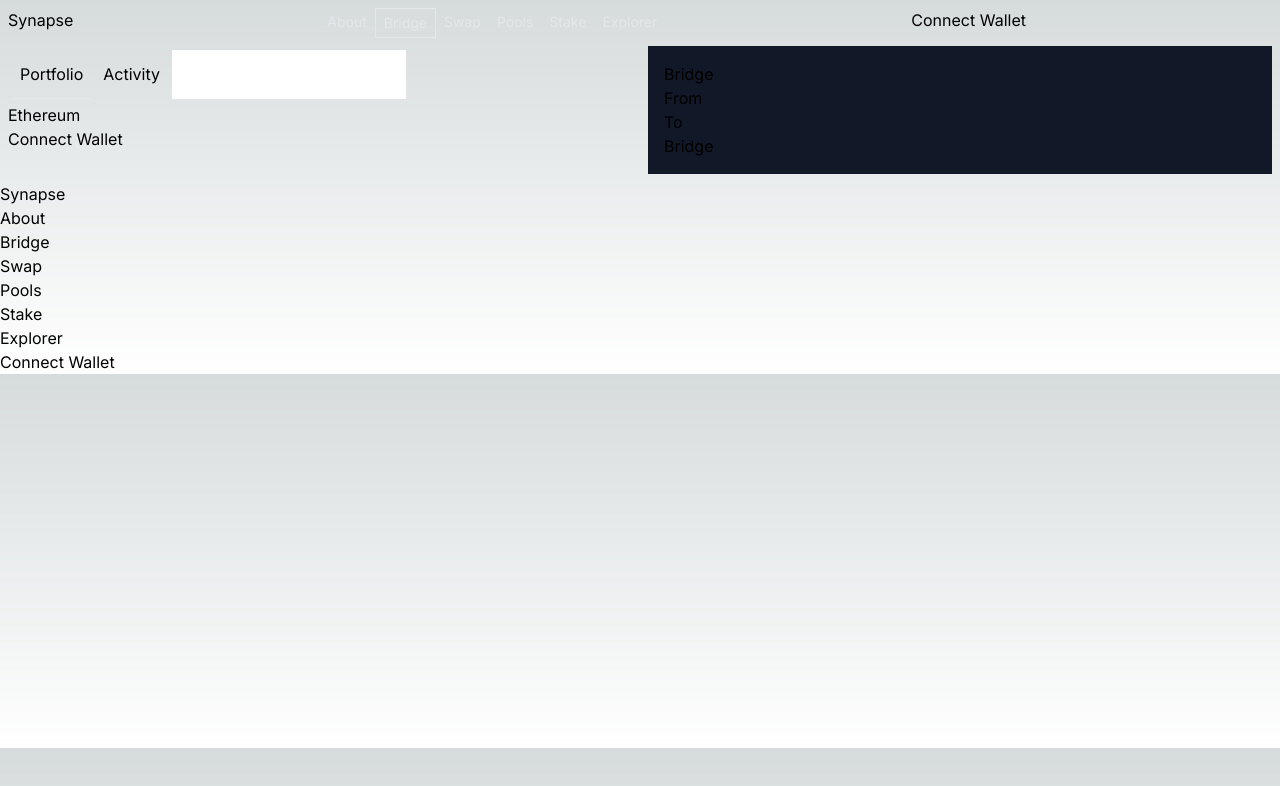
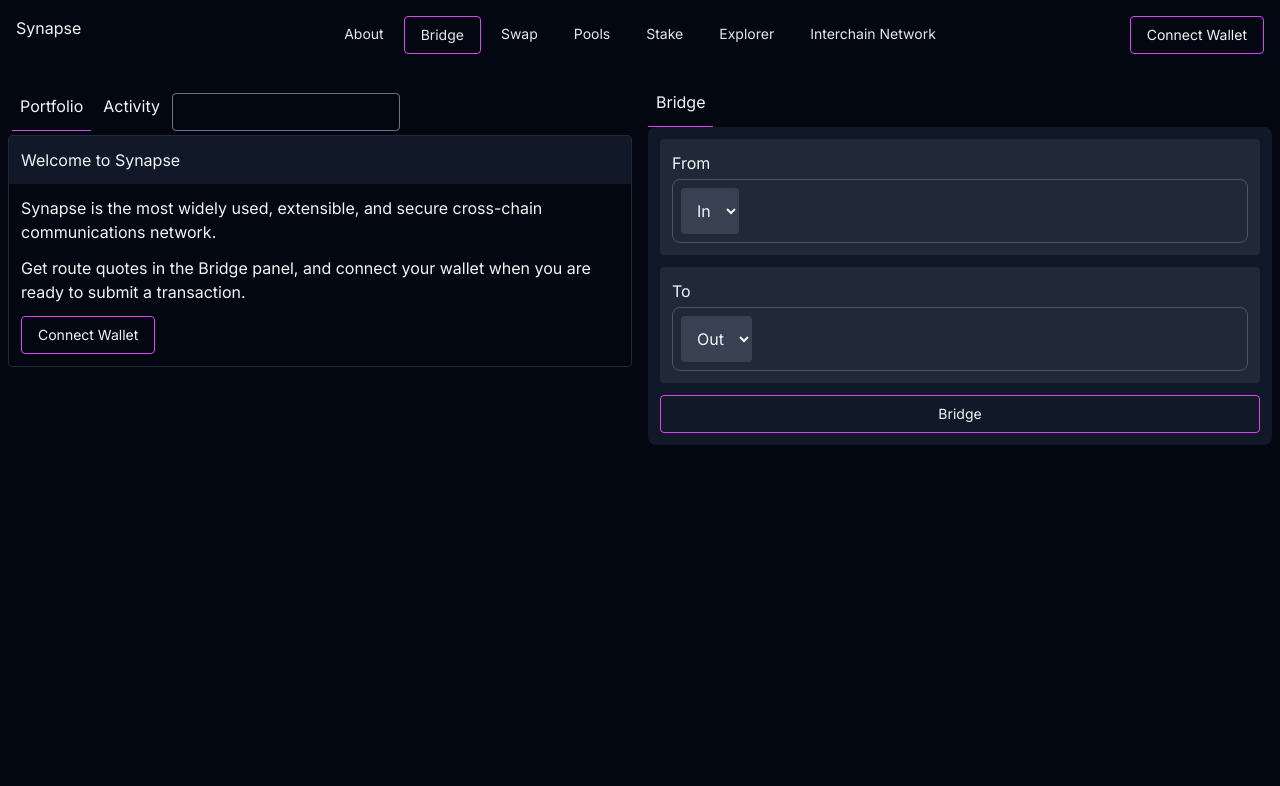
Before and after one commit to lawsonkight/bridge-design-system, a Next.js app: page / in a window 1280 px wide. Shown: the top 786 px of the page. Built offline with nearby package versions, Linux system fonts and the light colour scheme.

Commit message:
2023-11-07

```diff
--- a/src/app/components/bridge.tsx
+++ b/src/app/components/bridge.tsx
@@ -1,14 +1,42 @@
-export default function Square() {
-  return <div className="bg-gray-900 p-4">
-    <h1>Bridge</h1>
-    <div>
-      <div>
-        From
+import Tab from './tab'
+import CTAButton from './button-cta'
+
+export default function Bridge() {
+
+  return <div>
+
+      <Tab label="Bridge" selected />
+
+      <div className="bg-gray-900 p-3 flex flex-col gap-3 rounded-lg">
+
+        <div className="bg-gray-800 p-3 rounded flex flex-col gap-1">
+          <section>
+            From
+          </section>
+          <section className="border border-gray-600 p-2 rounded-lg">
+            <select className='bg-gray-700 p-3 rounded hover:outline hover:outline-gray-500 hover:rounded-md'>
+              <option>
+                In
+              </option>
+            </select>
+          </section>
+        </div>
+
+        <div className="bg-gray-800 p-3 rounded flex flex-col gap-1">
+          <section>
+            To
+          </section>
+          <section className="border border-gray-600 p-2 rounded-lg">
+            <select className='bg-gray-700 p-3 rounded hover:outline hover:outline-gray-500 hover:rounded-md'>
+              <option>Out</option>
+            </select>
+          </section>
+        </div>
+
+       <CTAButton label="Bridge" />
+
       </div>
-      <div>
-        To
-      </div>
-      <button>Bridge</button>
-    </div>
+
   </div>
+
 }
--- /dev/null
+++ b/src/app/components/button-cta.tsx
@@ -0,0 +1,11 @@
+type Props = {
+  label: string
+}
+
+export default function CTAButton({ label }: Props) {
+
+  return <a className='py-2 px-4 inline-block border border-fuchsia-500 rounded text-sm hover:bg-fuchsia-950 hover:rounded-md text-center'>
+    {label}
+  </a>
+
+}
--- /dev/null
+++ b/src/app/components/filter.tsx
@@ -0,0 +1,5 @@
+export default function Filter() {
+
+  return <input className="border-gray-500 p-2 text-sm h-fit hover:bg-gray-900 place-self-end rounded" />
+
+}
--- a/src/app/components/footer.tsx
+++ b/src/app/components/footer.tsx
@@ -1,4 +1,4 @@
-export default function Square() {
+export default function Footer() {
   return <header>
     <h1>Synapse</h1>
     <ul>
--- a/src/app/components/header.tsx
+++ b/src/app/components/header.tsx
@@ -1,20 +1,33 @@
 import NavButton from './nav-button'
+import CTAButton from './button-cta'
 
-export default function Square() {
-  return <header className="grid m-2">
-    <div className="row-start-1">
+export default function Header() {
+
+  return <header className="grid p-3 md:p-4 gap-3">
+
+    <div className="row-start-1 col-start-1 align-self-center">
       <h1>Synapse</h1>
     </div>
-    <div className="row-start-2 md:row-start-1 flex">
+
+    <div className="
+      bg-gray-900 lg:bg-inherit
+      row-start-2 col-start-1 lg:row-start-1
+      place-self-stretch lg:place-self-center
+      flex justify-stretch gap-1 rounded
+    ">
       <NavButton label="About" url="#" />
       <NavButton label="Bridge" url="#" selected />
       <NavButton label="Swap" url="#" />
       <NavButton label="Pools" url="#" />
       <NavButton label="Stake" url="#" />
       <NavButton label="Explorer" url="#" />
+      <NavButton label="Interchain Network" url="#" />
     </div>
-    <div className="row-start-1">
-      <button>Connect Wallet</button>
+
+    <div className="row-start-1 col-start-1 align-self-center justify-self-end">
+      <CTAButton label='Connect Wallet' />
     </div>
+
   </header>
+
 }
--- a/src/app/components/nav-button.tsx
+++ b/src/app/components/nav-button.tsx
@@ -6,11 +6,19 @@
 
 export default function NavButton({ label, url, selected }: Props) {
 
-  let styles = 'px-2 py-1 text-sm text-gray-200 hover:bg-gray-900'
-  if (selected) styles += ' border'
+  let styles = 'py-2 px-4 text-sm text-gray-200 text-center grow rounded'
+  styles += selected
+    ? ' border border-fuchsia-500'
+    : ' hover:bg-gray-800 lg:hover:bg-gray-900 hover:rounded-md'
 
-  return <a href={url} className={styles}>
-    {label}
-  </a>
+  return selected
+    ?
+    <div className={styles}>
+      {label}
+    </div>
+    :
+    <a href={url} className={styles}>
+      {label}
+    </a>
 
 }
--- /dev/null
+++ b/src/app/components/portfolio-section.tsx
@@ -0,0 +1,26 @@
+import CTAButton from './button-cta'
+
+type Props = {
+  label?: string
+  selected?: boolean
+}
+
+export default function PortfolioHeader({ label, selected }: Props) {
+
+  if (!label) {
+    label = 'Welcome to Synapse'
+    selected = true
+  }
+
+  return <section className="border border-gray-800 rounded">
+    <header className="p-3 bg-gray-900">
+      {label}
+    </header>
+    <div className="m-3">
+      <p className="my-3">Synapse is the most widely used, extensible, and secure cross-chain communications network.</p>
+      <p className="my-3">Get route quotes in the Bridge panel, and connect your wallet when you are ready to submit a transaction.</p>
+     <CTAButton label='Connect Wallet' />
+    </div>
+  </section>
+
+}
--- a/src/app/components/tab.tsx
+++ b/src/app/components/tab.tsx
@@ -1,12 +1,12 @@
 type Props = {
   label: string
-  selected?: string
+  selected?: boolean
 }
 
 export default function Tab({ label, selected }: Props) {
 
-  let styles = 'px-2 py-3'
-  if (selected) styles += ' border-b'
+  let styles = 'px-2 py-3 inline-block'
+  if (selected) styles += ' border-b border-fuchsia-500'
 
   return <div className={styles}>
     {label}
--- a/src/app/components/wallet.tsx
+++ b/src/app/components/wallet.tsx
@@ -1,18 +1,19 @@
 import Tab from './tab'
+import Filter from './filter'
+import PortfolioSection from './portfolio-section'
 
 const items = [
   { label: 'item 1', key: 'item-1' },
   { label: 'item 2', key: 'item-2' },
 ]
 
-export default function Square() {
+export default function Wallet() {
   return <div>
     <header className="flex p-1 gap-1">
-      <Tab label="Portfolio" selected={'border-b'} />
+      <Tab label="Portfolio" selected={true} />
       <Tab label="Activity"/>
-      <input type="text" />
+      <Filter />
     </header>
-    <div>Ethereum</div>
-    <button>Connect Wallet</button>
+    <PortfolioSection />
   </div>
 }
--- a/src/app/globals.css
+++ b/src/app/globals.css
@@ -8,8 +8,6 @@
   --background-end-rgb: 255, 255, 255;
 }
 
-/* * { outline: 1px solid rgba(255, 0, 0, .25) } */
-
 @media (prefers-color-scheme: dark) {
   :root {
     --foreground-rgb: 255, 255, 255;
@@ -19,11 +17,12 @@
 }
 
 body {
-  color: rgb(var(--foreground-rgb));
-  background: linear-gradient(
-      to bottom,
-      transparent,
-      rgb(var(--background-end-rgb))
-    )
-    rgb(var(--background-start-rgb));
+  @apply text-gray-100;
+  @apply bg-gray-950;
 }
+
+input {
+  background: none;
+  border: 1px solid white;
+  @apply text-sm;
+}
--- a/src/app/page.tsx
+++ b/src/app/page.tsx
@@ -5,15 +5,12 @@
 import Footer from './components/footer'
 
 export default function Home() {
-  return (
-    <>
+  return <>
     <Header />
     <main className="m-2 grid grid-cols-2 gap-4">
       <Wallet />
       <Bridge />
     </main>
-    <Footer />
-
-    </>
-  )
+    {/* <Footer /> */}
+  </>
 }
```
